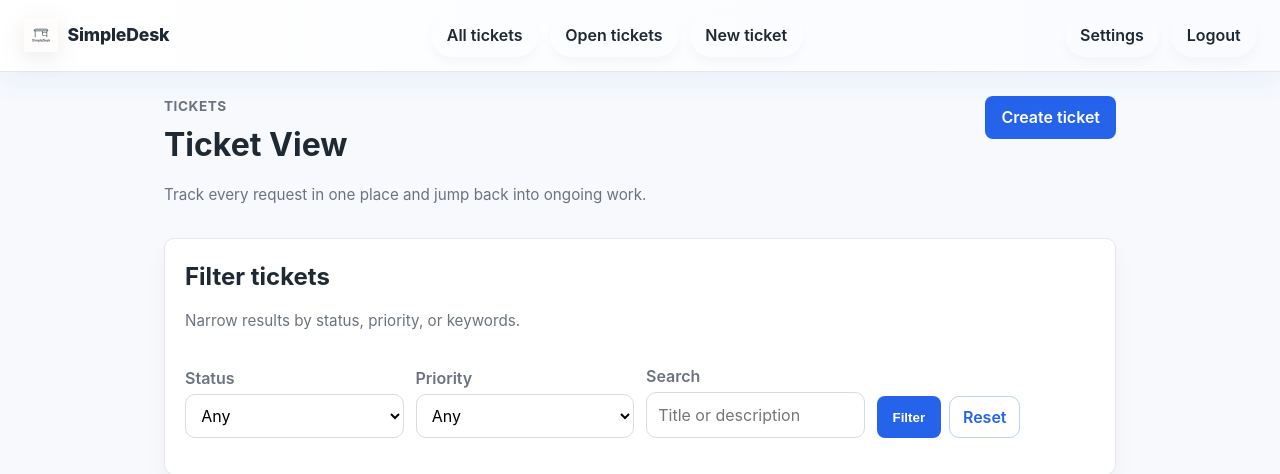
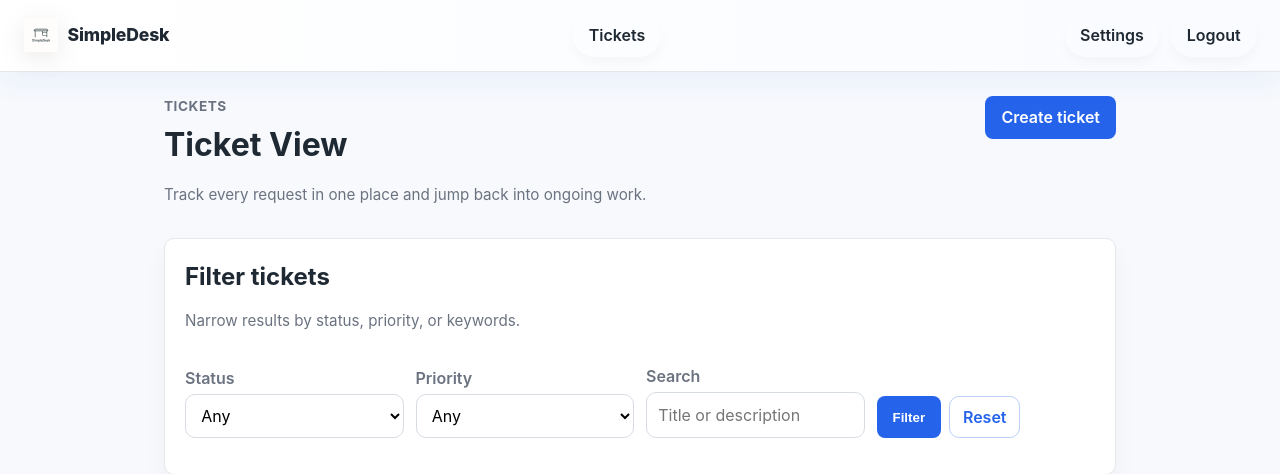
Before and after one commit to MysteryGrove/simpledesk, a Flask app: page /tickets/ in a window 1280 px wide. Shown: the top 474 px of the page. Run offline with Flask 3, Linux system fonts and the light colour scheme; the visitor is signed in with stand-in values (Sample User, id 1); data that the repository does not hold is empty.

Commit message:
Simplify top navigation

```diff
--- a/app/templates/base.html
+++ b/app/templates/base.html
@@ -15,9 +15,7 @@
     </div>
     {% if not is_auth_page %}
     <nav class="nav-links topbar-nav">
-      <a href="{{ url_for('tickets.list_tickets') }}">All tickets</a>
-      <a href="{{ url_for('tickets.list_tickets') }}?status=open">Open tickets</a>
-      <a href="{{ url_for('tickets.new_ticket') }}" class="button">New ticket</a>
+      <a href="{{ url_for('tickets.list_tickets') }}">Tickets</a>
     </nav>
     <div class="auth-links">
       {% if session.get('user_authenticated') %}
```
